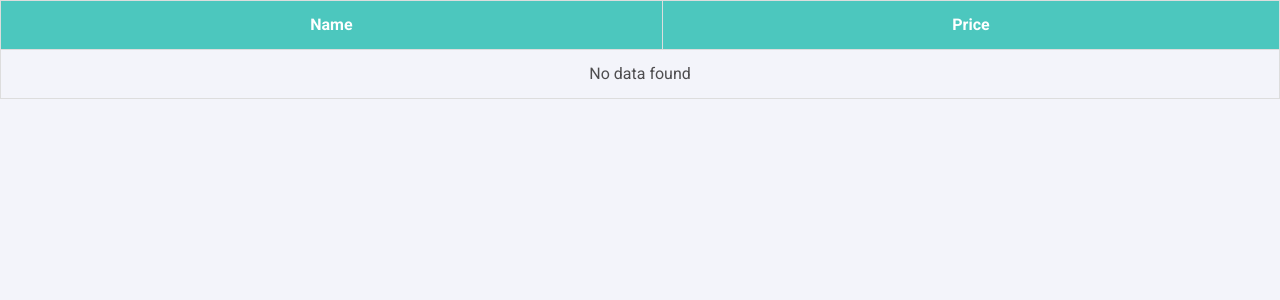
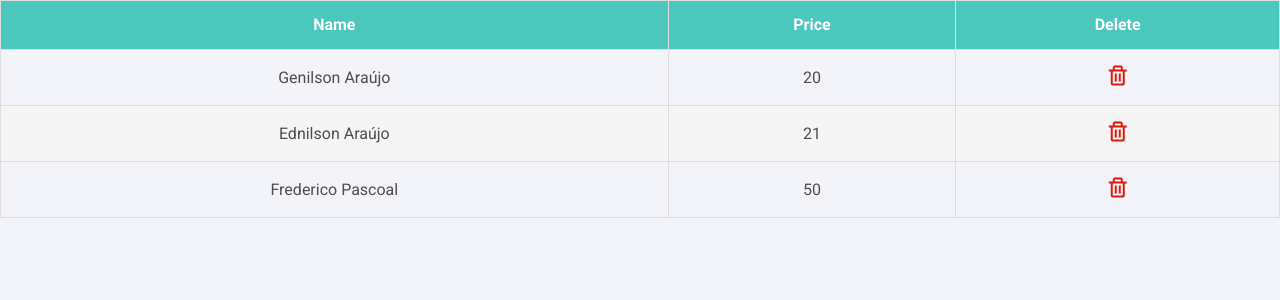
Before and after one commit to ggenilson/product-management, a React (Create React App) app: page / in a window 1280 px wide. Shown: the top 300 px of the page. Built offline with nearby package versions, Linux system fonts and the light colour scheme.

Commit message:
feat: add delete and details buttons in table

```diff
--- a/src/components/table/index.tsx
+++ b/src/components/table/index.tsx
@@ -12,6 +12,8 @@ interface TableProps<T> {
   columns: TableColumnProps<T>[];
   loading?: boolean;
   onRowClick?: (row: T) => void;
+  onDeleteClick?: (row: T) => void;
+  onDetailsClick?: (row: T) => void;
 }
 
 const Table: <T>(p: TableProps<T>) => React.ReactElement<T> = ({
@@ -19,6 +21,8 @@ const Table: <T>(p: TableProps<T>) => React.ReactElement<T> = ({
   data,
   loading,
   onRowClick,
+  onDeleteClick,
+  onDetailsClick,
 }) => {
   return (
     <table className="table">
@@ -27,6 +31,8 @@ const Table: <T>(p: TableProps<T>) => React.ReactElement<T> = ({
           {columns.map((column, index) => (
             <th key={index}>{column.label}</th>
           ))}
+          {onDeleteClick ? <th>Delete</th> : null}
+          {onDetailsClick ? <th>Details</th> : null}
         </tr>
       </thead>
       <tbody>
@@ -45,6 +51,25 @@ const Table: <T>(p: TableProps<T>) => React.ReactElement<T> = ({
                     : (row as any)[value]}
                 </td>
               ))}
+              {onDeleteClick ? (
+                <td
+                  data-label="Delete"
+                  className="delete"
+                  onClick={() => onDeleteClick(row)}
+                >
+                  <i className="bx bx-trash" />
+                </td>
+              ) : null}
+
+              {onDetailsClick ? (
+                <td
+                  data-label="Delete"
+                  className="details"
+                  onClick={() => onDetailsClick(row)}
+                >
+                  <i className="bx bx-file" />
+                </td>
+              ) : null}
             </tr>
           ))) ||
           null}
--- a/src/components/table/style.scss
+++ b/src/components/table/style.scss
@@ -3,6 +3,21 @@
 .table {
   width: 100%;
   border-collapse: collapse;
+
+  i {
+    font-size: 1.5rem;
+    cursor: pointer;
+    padding: 2px;
+    transition: all 0.3s ease-in-out;
+
+    &.bx-trash {
+      color: $red;
+    }
+
+    &:hover {
+      transform: scale(1.5);
+    }
+  }
 
   @include mobile {
     display: block;
--- a/src/pages/Blank.tsx
+++ b/src/pages/Blank.tsx
@@ -22,14 +22,13 @@ const Blank: React.FC = () => {
     <>
       <Table
         columns={columns}
-        data={
-          [
-            // { name: "Genilson Araújo", age: 20 },
-            // { name: "Ednilson Araújo", age: 21 },
-            // { name: "Frederico Pascoal", age: 50 },
-          ]
-        }
+        data={[
+          { name: "Genilson Araújo", age: 20 },
+          { name: "Ednilson Araújo", age: 21 },
+          { name: "Frederico Pascoal", age: 50 },
+        ]}
         loading={false}
+        onDeleteClick={() => alert("Teste")}
       />
     </>
   );
```
